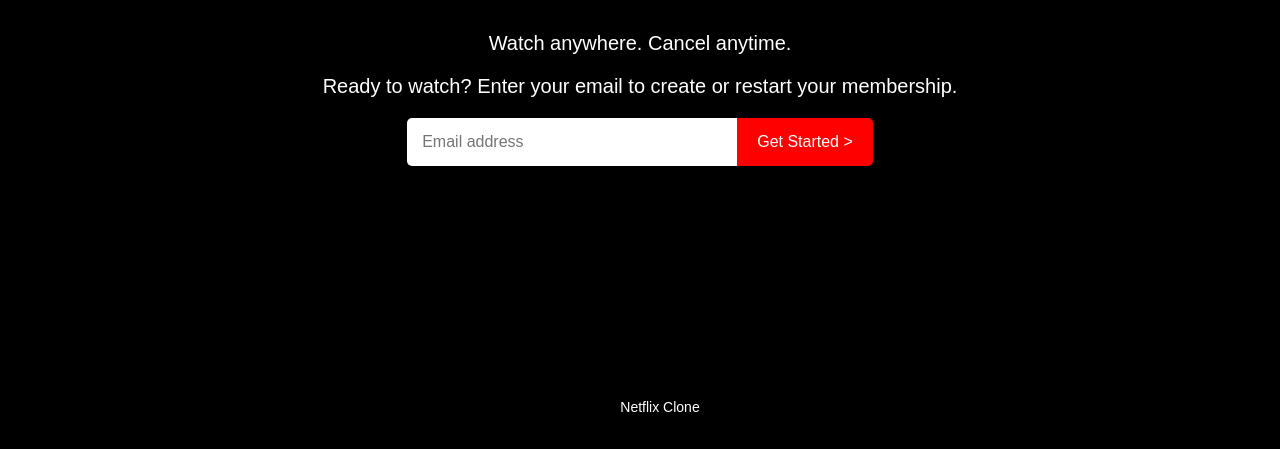
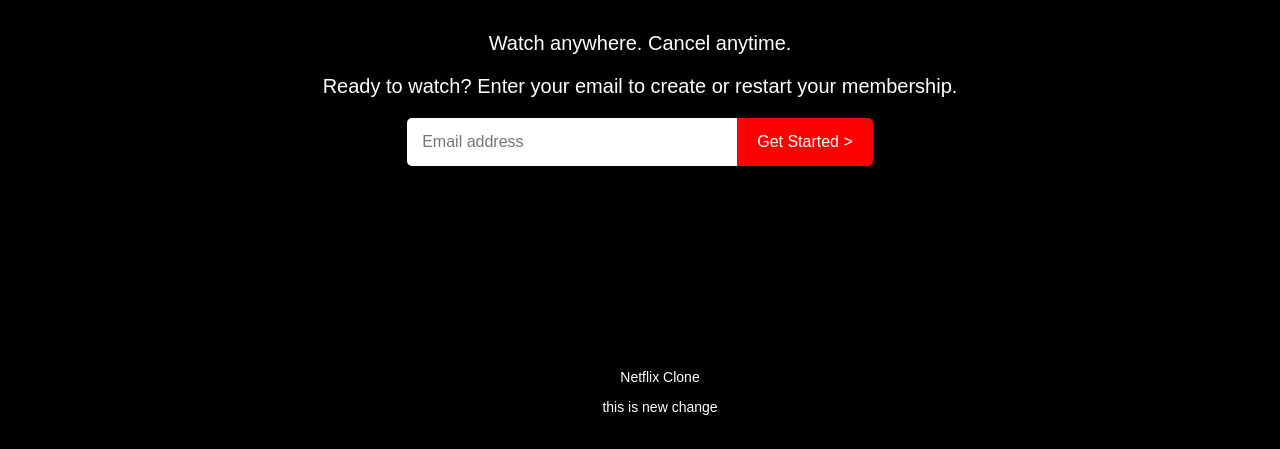
Before and after one commit to vikk6378/localRepo2, a plain HTML site: page net.html in a window 1280 px wide. Shown: the part 351-800 px from the top of the page. Drawn offline with Linux system fonts and the light colour scheme.

Commit message:
adding random paragraph

```diff
--- a/net.html
+++ b/net.html
@@ -26,6 +26,7 @@
 
     <footer class="footer">
         <p>Netflix Clone</p>
+        <p>this is new change</p>
     </footer>
 </body>
 </html>
```
